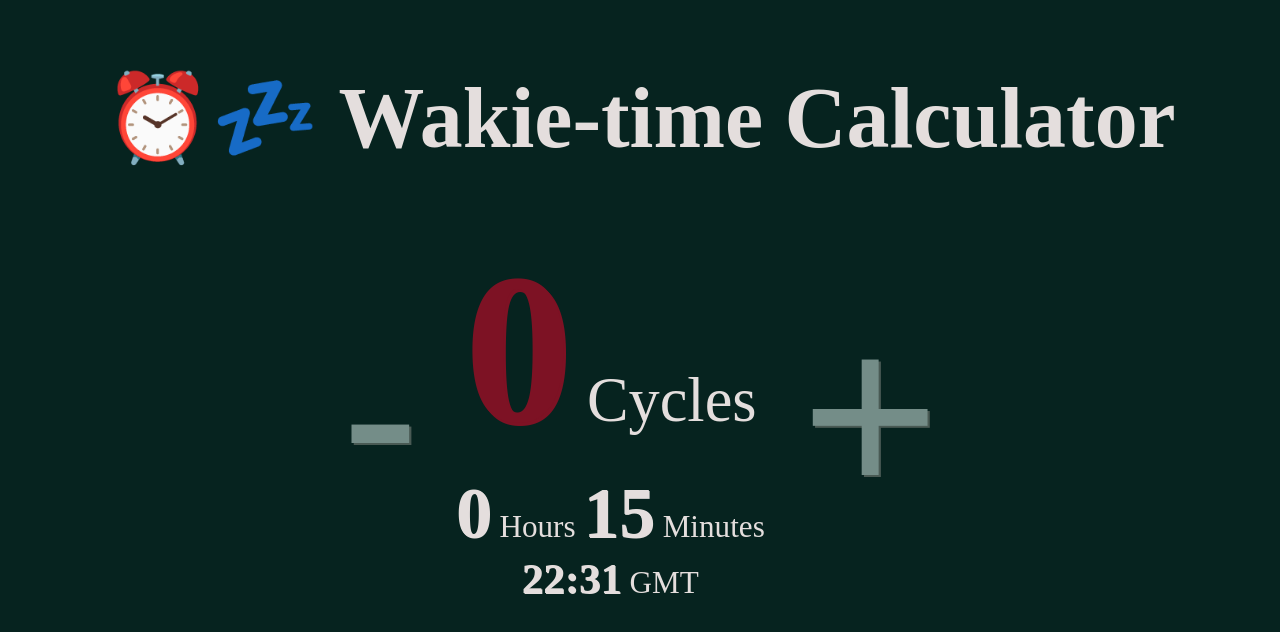
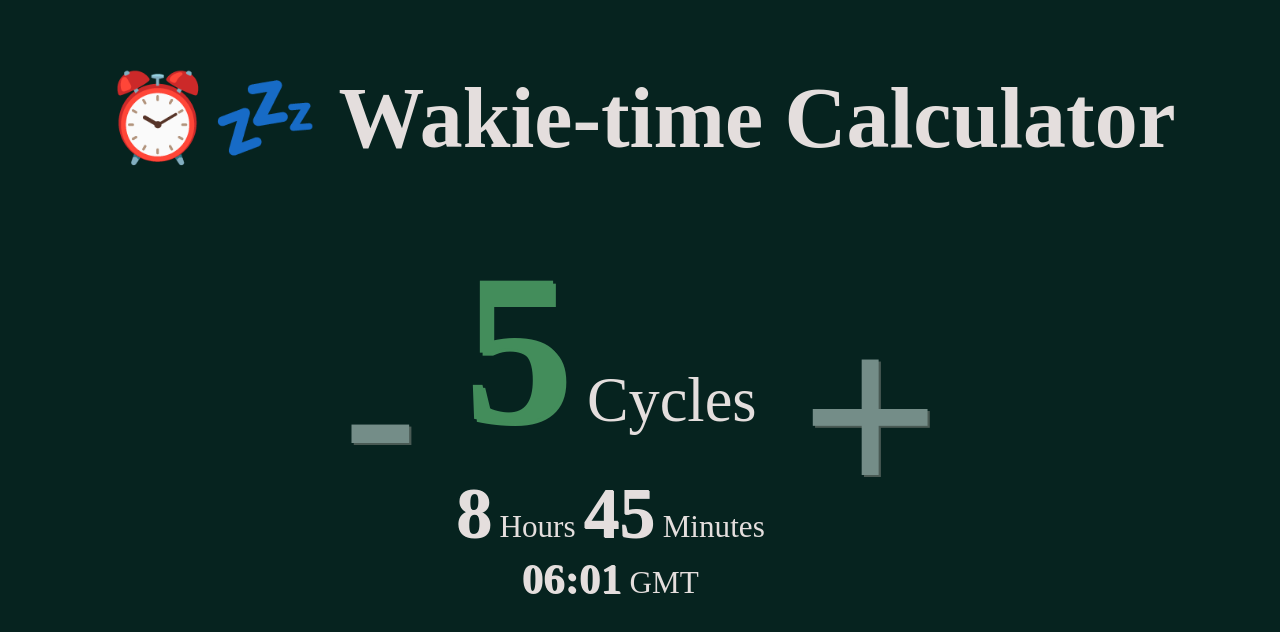
Before and after one commit to Proliecan/wakie-time, a SvelteKit app: page / in a window 1280 px wide. Shown: the top 632 px of the page. Built offline with nearby package versions, Linux system fonts and the light colour scheme.

Commit message:
Set standard to a healthy amount

```diff
--- a/src/routes/+page.svelte
+++ b/src/routes/+page.svelte
@@ -1,6 +1,6 @@
 <script lang="ts">
     import { onMount } from "svelte";
-    import { isEnoughSleep, wakeUpTime } from "./calc_sleep";
+    import { cycleDef, isEnoughSleep, wakeUpTime } from "./calc_sleep";
 
     let now = $state(Date.now());
     setInterval(() => {
@@ -8,7 +8,7 @@
     }, 1000); // keep the result clock running
 
     let result = $state(0);
-    let cycles = $state(0);
+    let cycles = $state(cycleDef);
     let duration = $derived(result - now);
 
     let enough = $derived.by(()=>isEnoughSleep(cycles));
--- a/src/routes/calc_sleep.ts
+++ b/src/routes/calc_sleep.ts
@@ -4,6 +4,7 @@ const goodState = 100;
 const badState = 0;
 const cycleMin = 3.5;
 const cycleMax = 5;
+export const cycleDef = cycleMax;
 
 // Enough sleep is measured from badState to goodState.
 export function isEnoughSleep(cycles: number) {
```
